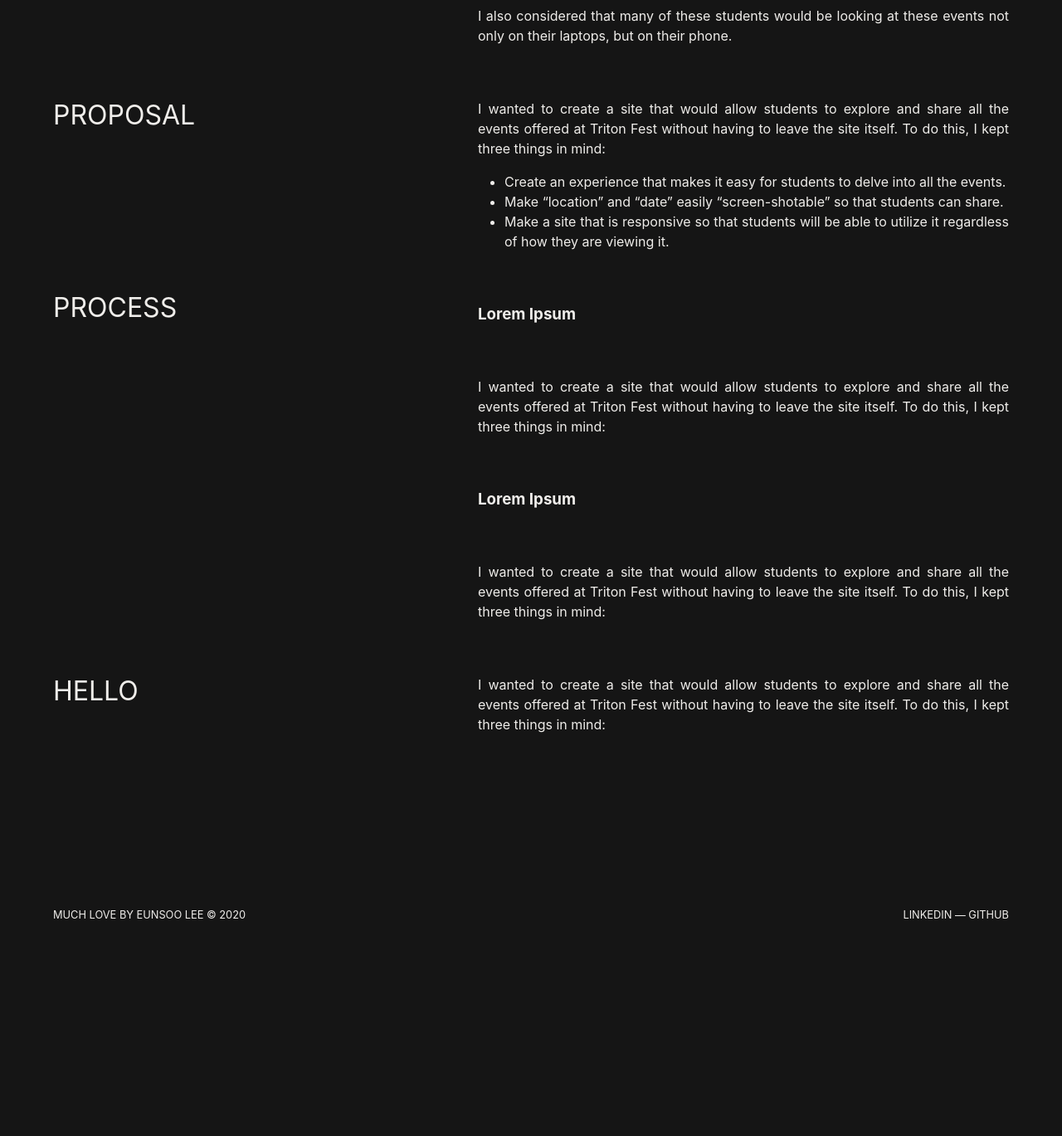
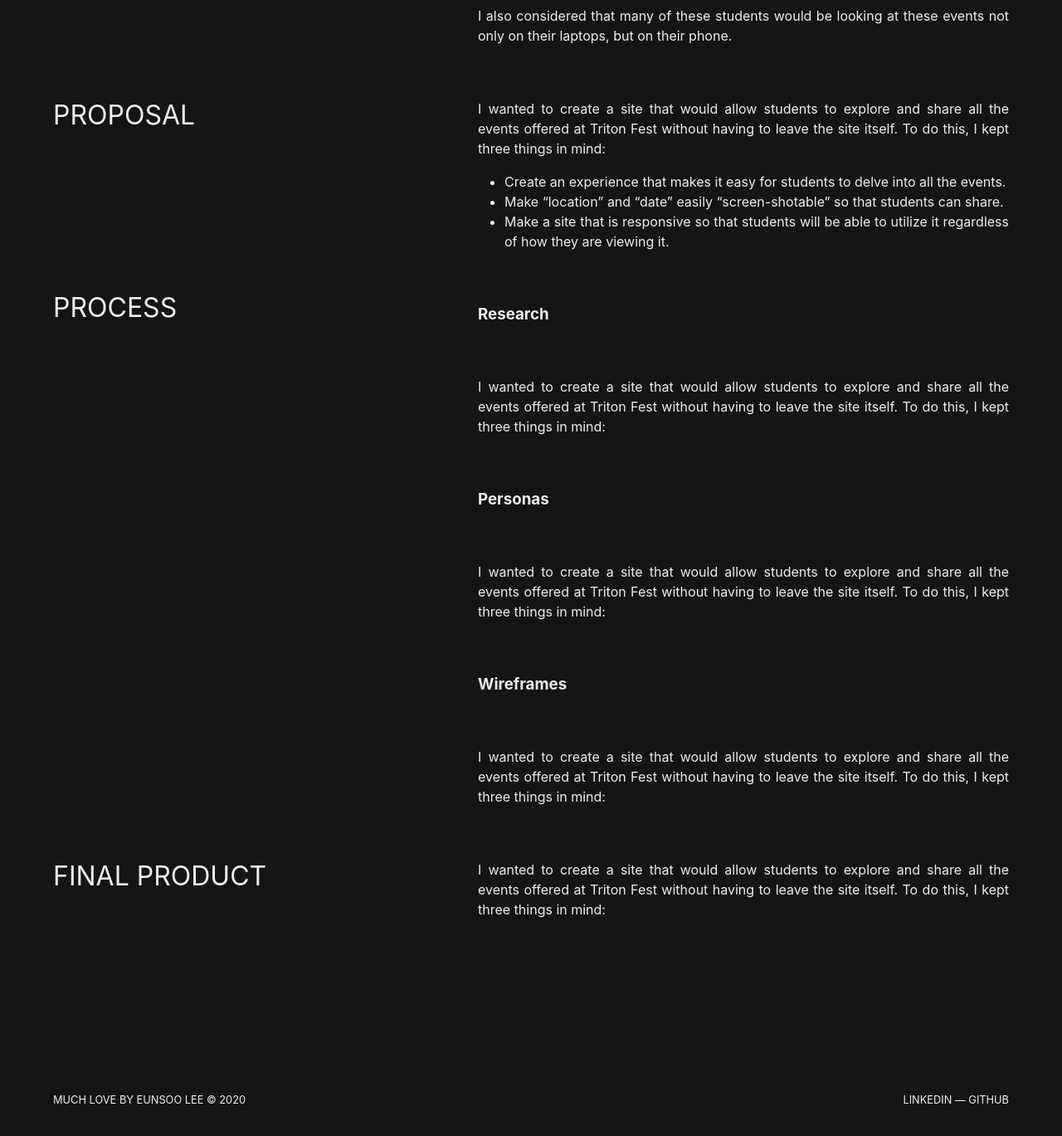
Before and after one commit to mochimilk/tangerine-sunshine, a Jekyll site: the page built from _posts/2020-05-07-winter-triton-fest-2020.md, in a window 1280 px wide and 1400 px high, scrolled down 1944 px. Shown: the top 1369 px of the window at 83% size. Built offline with Jekyll 4.4.1, drawn with Linux system fonts in a browser that asks for light colours; nearby versions of some CDN libraries; before the commit the page ends 3121 px from its top, so only the background shows below that.

Commit message:
Update from Forestry.io Eunsoo Lee updated _posts/2020-05-07-winter-triton-fest-2020.md

```diff
--- a/_posts/2020-05-07-winter-triton-fest-2020.md
+++ b/_posts/2020-05-07-winter-triton-fest-2020.md
@@ -29,14 +29,18 @@
 
 ## Process
 
-### Lorem Ipsum
+### Research
 
 I wanted to create a site that would allow students to explore and share all the events offered at Triton Fest without having to leave the site itself. To do this, I kept three things in mind:
 
-### Lorem Ipsum
+### Personas
 
 I wanted to create a site that would allow students to explore and share all the events offered at Triton Fest without having to leave the site itself. To do this, I kept three things in mind:
 
-## Hello
+### Wireframes
 
 I wanted to create a site that would allow students to explore and share all the events offered at Triton Fest without having to leave the site itself. To do this, I kept three things in mind:
+
+## Final Product
+
+I wanted to create a site that would allow students to explore and share all the events offered at Triton Fest without having to leave the site itself. To do this, I kept three things in mind:
```
